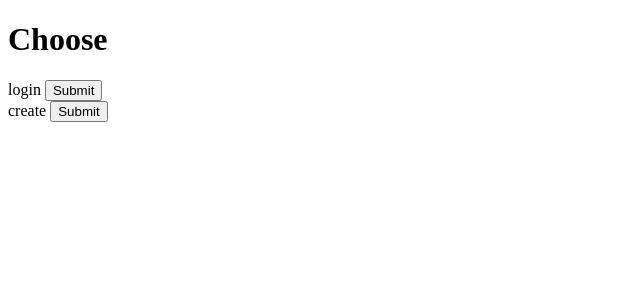
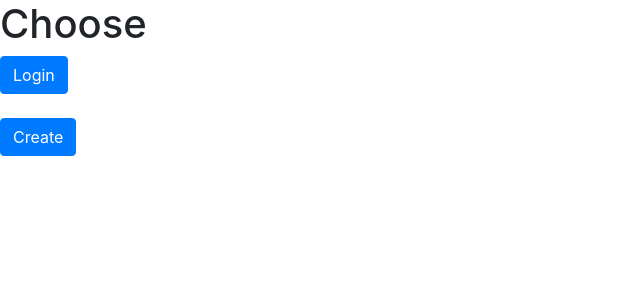
Before and after one commit to therikb31/ATM_WebApp, a Flask app: template templates/home.html in a window 1280 px wide. Shown: the top 300 px of the page, without its empty margins (0-640 px from the left). Run offline with Flask 2, Linux system fonts and the light colour scheme; the template is opened without the code that fills it, so the values that code supplies are empty; some libraries are stand-ins or nearby versions.

Commit message:
minor Changes

```diff
--- a/templates/home.html
+++ b/templates/home.html
@@ -1,21 +1,29 @@
 <!DOCTYPE html>
 <html lang="en">
+
 <head>
     <meta charset="UTF-8">
     <meta http-equiv="X-UA-Compatible" content="IE=edge">
     <meta name="viewport" content="width=device-width, initial-scale=1.0">
+    <link rel="stylesheet" href="https://maxcdn.bootstrapcdn.com/bootstrap/4.0.0/css/bootstrap.min.css"
+        integrity="sha384-Gn5384xqQ1aoWXA+058RXPxPg6fy4IWvTNh0E263XmFcJlSAwiGgFAW/dAiS6JXm" crossorigin="anonymous">
     <title>Home</title>
 </head>
+
 <body>
     <h1>Choose</h1>
-    <form action="login">
-        <label for="login">login</label>
-        <input type="submit" name="login" id="login" placeholder="login"><br>
+    <button type="button" class="btn btn-primary" onclick="location.href = 'login';">Login</button><br><br>
+    <button type="button" class="btn btn-primary" onclick="location.href = 'create';">Create</button><br>
+</body>
 
-    </form>
-    <form action="create">
-        <label for="create">create</label>
-        <input type="submit" name="create" id="create" placeholder="create"><br>
-    </form>
-</body>
+<script src="https://code.jquery.com/jquery-3.2.1.slim.min.js"
+    integrity="sha384-KJ3o2DKtIkvYIK3UENzmM7KCkRr/rE9/Qpg6aAZGJwFDMVNA/GpGFF93hXpG5KkN"
+    crossorigin="anonymous"></script>
+<script src="https://cdnjs.cloudflare.com/ajax/libs/popper.js/1.12.9/umd/popper.min.js"
+    integrity="sha384-ApNbgh9B+Y1QKtv3Rn7W3mgPxhU9K/ScQsAP7hUibX39j7fakFPskvXusvfa0b4Q"
+    crossorigin="anonymous"></script>
+<script src="https://maxcdn.bootstrapcdn.com/bootstrap/4.0.0/js/bootstrap.min.js"
+    integrity="sha384-JZR6Spejh4U02d8jOt6vLEHfe/JQGiRRSQQxSfFWpi1MquVdAyjUar5+76PVCmYl"
+    crossorigin="anonymous"></script>
+
 </html>
--- a/templates/login.html
+++ b/templates/login.html
@@ -11,6 +11,7 @@
             <input type="text" class="input" placeholder="Account Number" id="accountNumber">
             <input type="password" class="input" placeholder="PIN" id="pin">
             <input type="submit">
+        </form>
     </div>
     </div>
 </body>
```
Also changed, not shown: app.py (+8 -4 lines), README.md (deleted).
